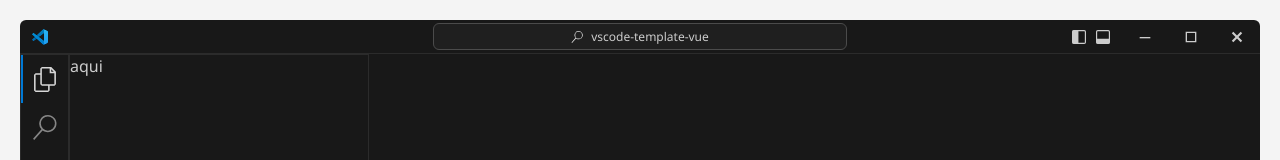
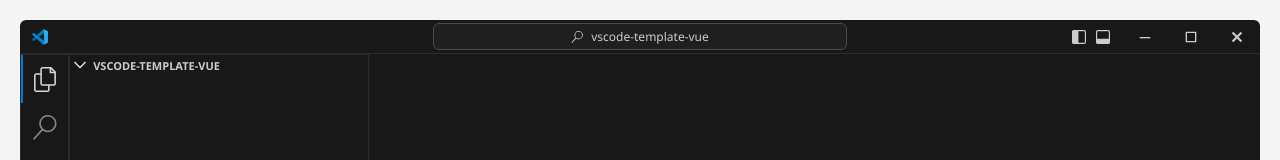
Before and after one commit to ovictorpereira/vue-vscode-cv-template, a Vue app: page / in a window 1280 px wide. Shown: the top 160 px of the page. Built offline with nearby package versions, Linux system fonts and the light colour scheme.

Commit message:
Refactor folder model styles, update router to use ExplorerView, and remove HomeView

```diff
--- a/src/components/FolderModel.vue
+++ b/src/components/FolderModel.vue
@@ -31,7 +31,20 @@ defineProps<Props>()
 </script>
 
 <style scoped>
+.folder-model {
+  cursor: pointer;
+  display: flex;
+  align-items: center;
+  gap: 0.2rem;
+  justify-content: flex-start;
+}
+
 .folder-icon {
-  fill: var(--vscode-active-icon);
+  color: var(--vscode-active-icon);
+}
+
+.folder-label {
+  font-size: 11px;
+  font-weight: 700;
 }
 </style>
--- a/src/router/index.ts
+++ b/src/router/index.ts
@@ -1,13 +1,13 @@
-import { createRouter, createWebHistory } from 'vue-router'
-import HomeView from '../views/HomeView.vue'
+import { createRouter, createWebHashHistory } from 'vue-router'
+import ExplorerView from '../views/ExplorerView.vue'
 
 const router = createRouter({
-  history: createWebHistory(import.meta.env.BASE_URL),
+  history: createWebHashHistory(),
   routes: [
     {
       path: '/',
-      name: 'home',
-      component: HomeView,
+      name: 'explorer',
+      component: ExplorerView,
     },
   ],
 })
--- /dev/null
+++ b/src/views/ExplorerView.vue
@@ -0,0 +1,17 @@
+<template>
+  <main class="folder-tree">
+    <FolderModel :index="0" :label="PROJECT_NAME" :isOpened="true" />
+  </main>
+</template>
+
+<script lang="ts" setup>
+import FolderModel from '@/components/FolderModel.vue'
+import { PROJECT_NAME } from '@/constants/constants'
+
+// const tree = [
+//   {
+//     label: 'Explorer',
+//     isOpened: true,
+//   }
+// ]
+</script>
--- a/src/views/HomeView.vue
+++ /dev/null
@@ -1,5 +0,0 @@
-<script setup lang="ts"></script>
-
-<template>
-  <main>aqui</main>
-</template>
```
